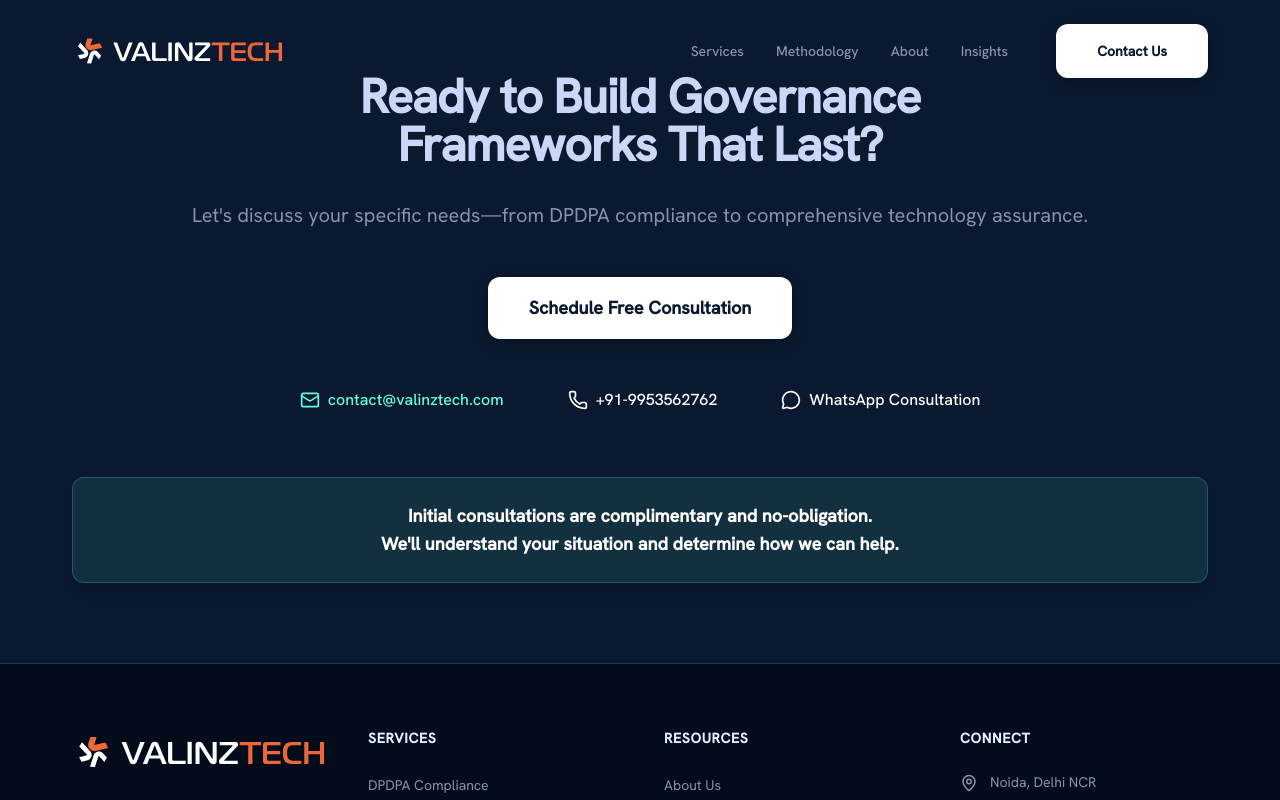
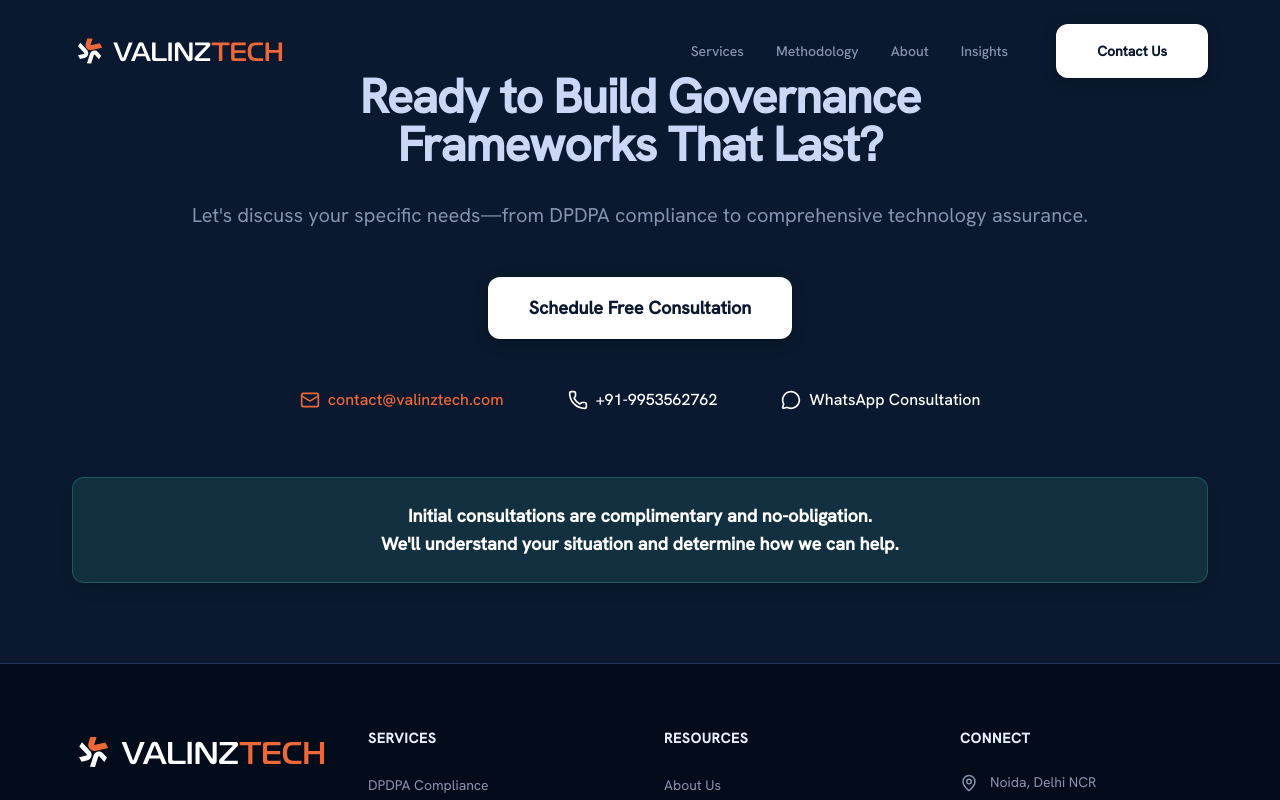
Before and after one commit to VyomAdmin/valinz-feb, a Next.js app: page / in a window 1280 px wide. In both pictures the pointer is over the link 401 px from the left and 4799 px from the top of the page. Shown: the part 4399-5199 px from the top of the page. Built offline with nearby package versions, Linux system fonts and the light colour scheme.

Commit message:
style: update mailto hover color to brand orange (#ed6738)

```diff
--- a/src/app/globals.css
+++ b/src/app/globals.css
@@ -75,7 +75,7 @@ a:hover {
 a[href^="mailto:"]:hover,
 a[href^="mailto:"]:active,
 a[href^="mailto:"]:focus {
-  color: #64ffda !important;
+  color: #ed6738 !important;
 }
 
 a:visited {
```
